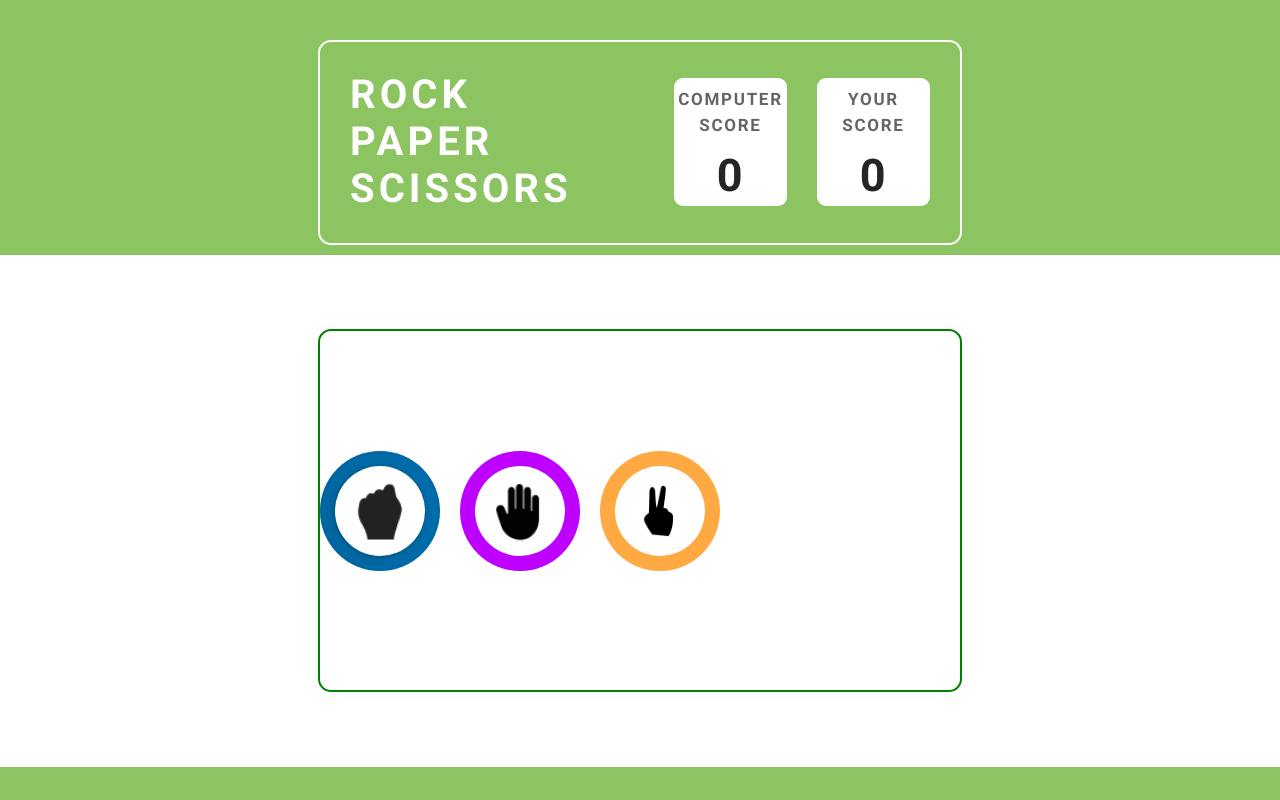
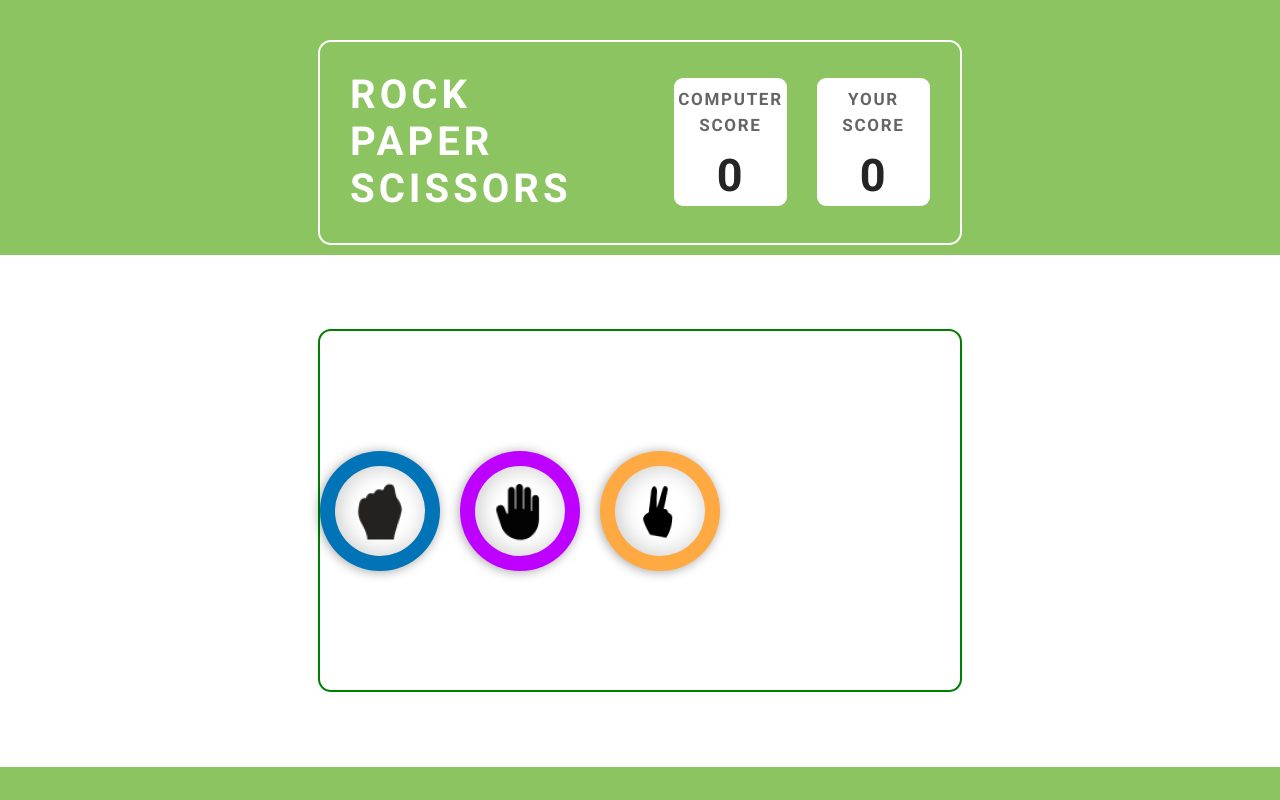
Before and after one commit to suhas-14/microProject-4, a plain HTML site: page index.html in a window 1280 px wide. Drawn offline with Linux system fonts and the light colour scheme.

Commit message:
css tweaks

```diff
--- a/styles.css
+++ b/styles.css
@@ -133,12 +133,12 @@ body {
   display: flex;
   justify-content: center;
   align-items: center;
-  box-shadow: 3px 0px 21px 1px #00000033 inset;
+  box-shadow: -1px 1px 11px 0px #00000059;
 }
 
 .rock {
   background-color: #ffffff;
-  box-shadow: -1px 1px 11px 0px #00000059;
+  box-shadow: 3px 0px 21px 1px #00000033 inset;
   width: 90px;
   height: 90px;
   border-radius: 50px;
@@ -148,7 +148,6 @@ body {
 }
 
 .rock > img {
-  /* border: 2px dashed red; */
   width: 80px;
   height: 58.51px;
   top: 351px;
@@ -165,32 +164,28 @@ body {
   display: flex;
   justify-content: center;
   align-items: center;
+  box-shadow: -1px 1px 11px 0px #00000059;
 }
 
 .paper {
   background-color: #ffffff;
+  box-shadow: 3px 0px 21px 1px #00000033 inset;
   width: 90px;
   height: 90px;
   border-radius: 50px;
   display: flex;
   justify-content: center;
   align-items: center;
+
 }
 
 .paper > img {
-  /* border: 2px dashed red; */
   width: 72px;
   height: 72px;
   top: 552px;
   left: 614px;
   gap: 0px;
   opacity: 0px;
-}
-
-.opt-container > .scissors {
-  border: 2px solid blue;
-  width: 50px;
-  height: 50px;
 }
 
 .scissor-container {
@@ -201,10 +196,12 @@ body {
   display: flex;
   justify-content: center;
   align-items: center;
+  box-shadow: -1px 1px 11px 0px #00000059;
 }
 
 .scissors {
   background-color: #ffffff;
+  box-shadow: 3px 0px 21px 1px #00000033 inset;
   width: 90px;
   height: 90px;
   border-radius: 50px;
@@ -214,12 +211,11 @@ body {
 }
 
 .scissors > img {
-  /* border: 2px dashed red; */
   width: 37px;
   height: 53.5px;
   top: 352px;
   left: 751.92px;
   gap: 0px;
   opacity: 0px;
-  angle: -5.27 deg;
+  rotate: 5.27deg;
 }
```
